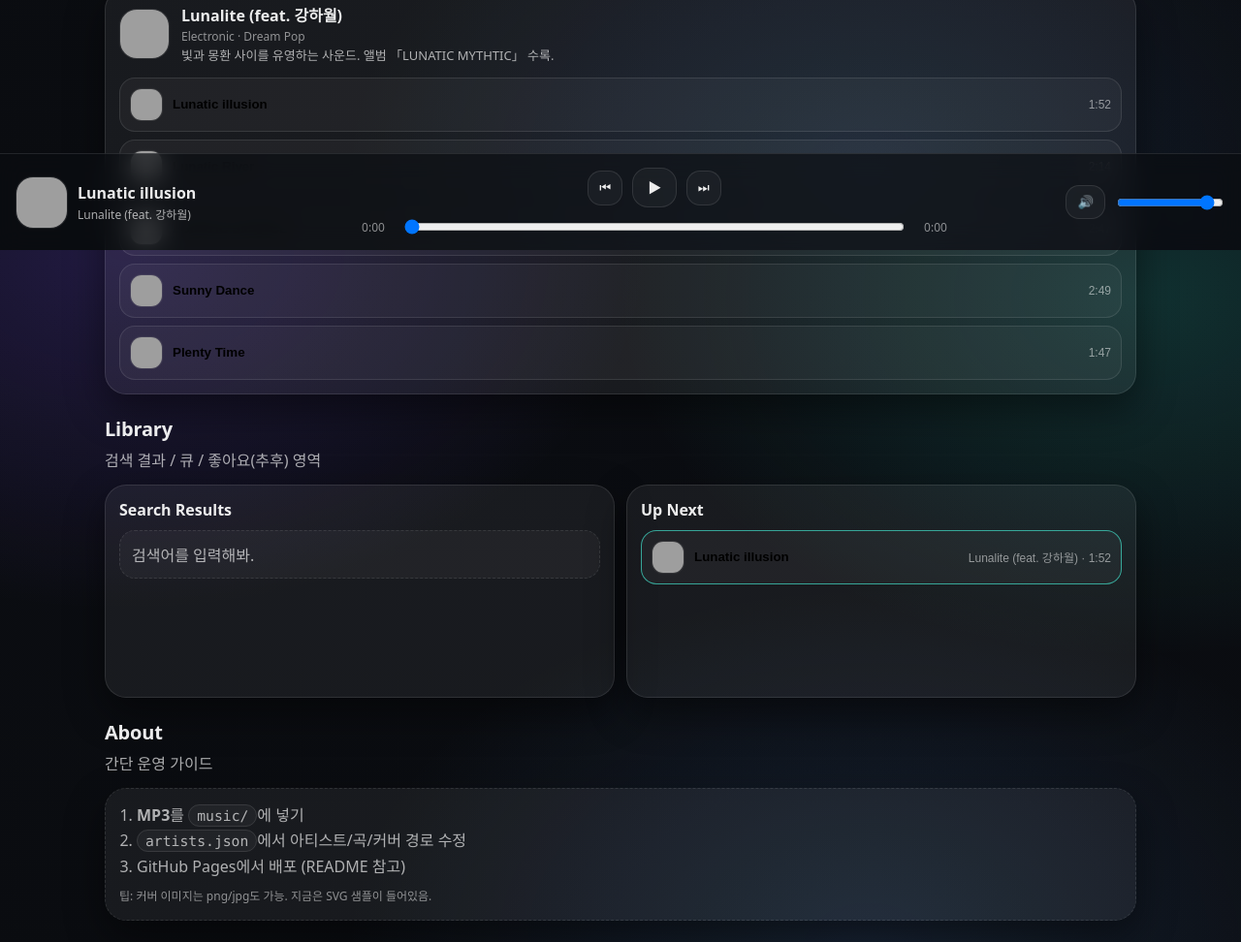
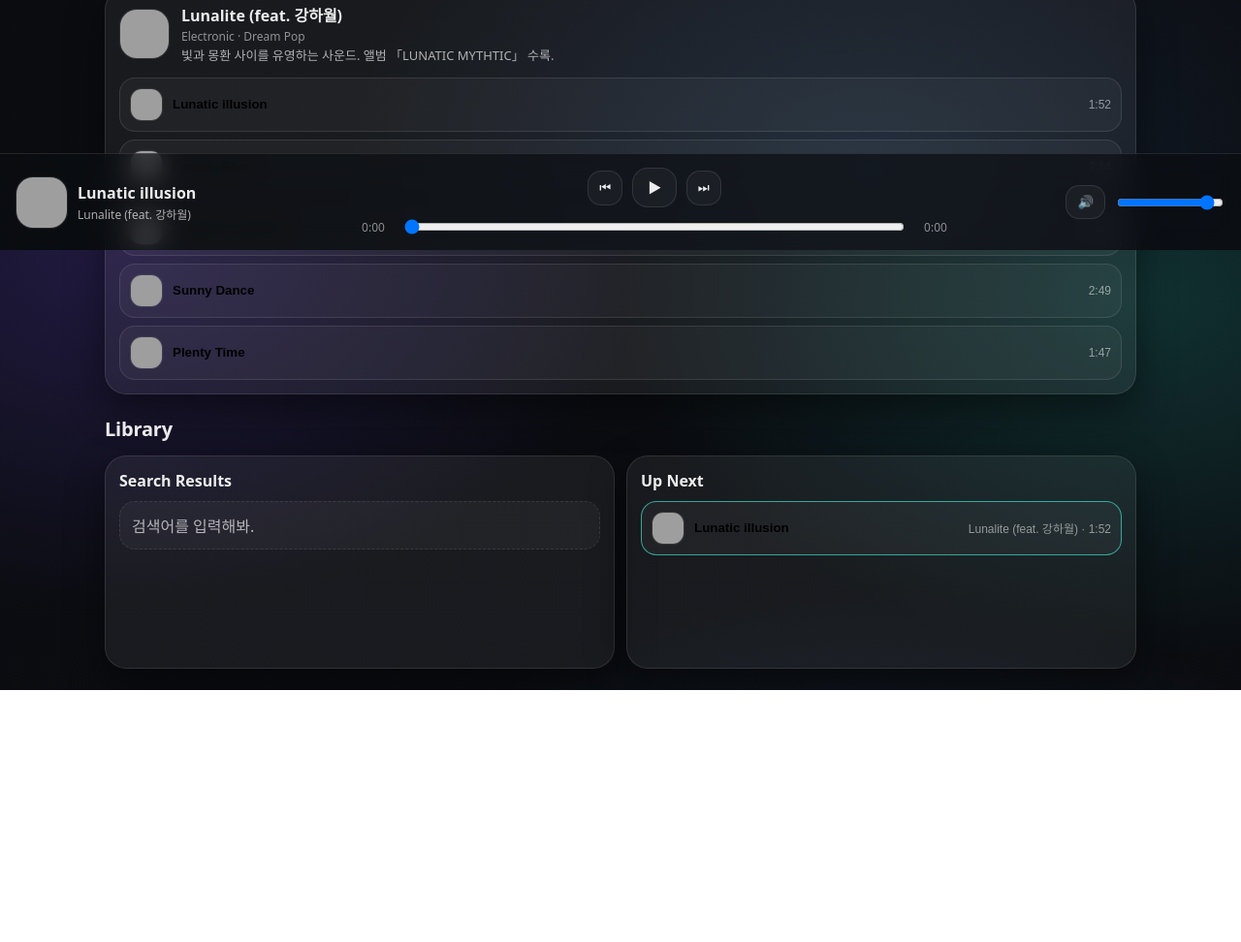
Before and after one commit to cometodlite/lister, a plain HTML site: page index.html in a window 1280 px wide. Shown: the part 542-1514 px from the top of the page at 97% size. After the commit the page ends 1254 px from the top, so only its background shows below. Drawn offline with Linux system fonts and the light colour scheme; grey boxes are pictures that could not be loaded.

Commit message:
Add files via upload

```diff
--- a/index.html
+++ b/index.html
@@ -79,7 +79,7 @@
     <section class="section" id="library">
       <div class="section-head">
         <h2>Library</h2>
-        <p>검색 결과 / 큐 / 좋아요(추후) 영역</p>
+        <p></p>
       </div>
 
       <div class="library">
@@ -95,20 +95,7 @@
       </div>
     </section>
 
-    <section class="section" id="about">
-      <div class="section-head">
-        <h2>About</h2>
-        <p>간단 운영 가이드</p>
-      </div>
-      <div class="note">
-        <ol>
-          <li><b>MP3</b>를 <code>music/</code>에 넣기</li>
-          <li><code>artists.json</code>에서 아티스트/곡/커버 경로 수정</li>
-          <li>GitHub Pages에서 배포 (README 참고)</li>
-        </ol>
-        <div class="tip">팁: 커버 이미지는 png/jpg도 가능. 지금은 SVG 샘플이 들어있음.</div>
-      </div>
-    </section>
+
   </main>
 
   <!-- Player -->
```
